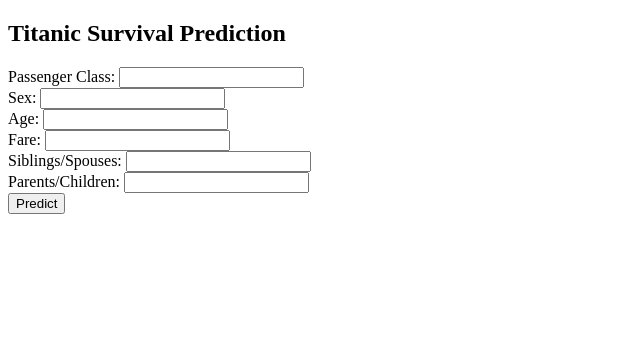
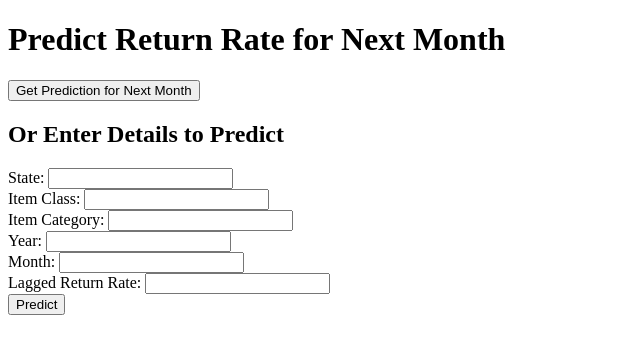
Before and after one commit to amanj0214/Data_Science_Project, a Flask app: page / in a window 1280 px wide. Shown: the top 354 px of the page, without its empty margins (0-640 px from the left). Run offline with Flask 3, Linux system fonts and the light colour scheme.

Commit message:
Update index.html

```diff
--- a/app/templates/index.html
+++ b/app/templates/index.html
@@ -1,36 +1,71 @@
+<!-- templates/index.html -->
 <!DOCTYPE html>
 <html lang="en">
 <head>
     <meta charset="UTF-8">
     <meta name="viewport" content="width=device-width, initial-scale=1.0">
-    <title>Titanic Survival Prediction</title>
+    <title>Return Rate Prediction</title>
 </head>
 <body>
-    <h2>Titanic Survival Prediction</h2>
-    <form action="/predict" method="POST">
-        <label for="Pclass">Passenger Class:</label>
-        <input type="text" id="Pclass" name="Pclass"><br>
+    <h1>Predict Return Rate for Next Month</h1>
 
-        <label for="Sex">Sex:</label>
-        <input type="text" id="Sex" name="Sex"><br>
+    <!-- Button to get next month's prediction -->
+    <button onclick="predictNextMonth()">Get Prediction for Next Month</button>
+    <div id="next-month-results"></div>
 
-        <label for="Age">Age:</label>
-        <input type="text" id="Age" name="Age"><br>
+    <h2>Or Enter Details to Predict</h2>
+    <form id="predict-form">
+        <label for="ca_state">State:</label>
+        <input type="text" id="ca_state" name="ca_state" required><br>
 
-        <label for="Fare">Fare:</label>
-        <input type="text" id="Fare" name="Fare"><br>
+        <label for="i_class">Item Class:</label>
+        <input type="text" id="i_class" name="i_class" required><br>
 
-        <label for="SibSp">Siblings/Spouses:</label>
-        <input type="text" id="SibSp" name="SibSp"><br>
+        <label for="i_category">Item Category:</label>
+        <input type="text" id="i_category" name="i_category" required><br>
 
-        <label for="Parch">Parents/Children:</label>
-        <input type="text" id="Parch" name="Parch"><br>
+        <label for="d_year">Year:</label>
+        <input type="number" id="d_year" name="d_year" required><br>
 
-        <input type="submit" value="Predict">
+        <label for="d_moy">Month:</label>
+        <input type="number" id="d_moy" name="d_moy" required><br>
+
+        <label for="lag_1_return_rate">Lagged Return Rate:</label>
+        <input type="number" id="lag_1_return_rate" name="lag_1_return_rate" step="0.01" required><br>
+
+        <button type="button" onclick="submitPrediction()">Predict</button>
     </form>
 
-    {% if prediction_text %}
-        <h3>{{ prediction_text }}</h3>
-    {% endif %}
+    <div id="prediction-result"></div>
+
+    <script>
+        async function predictNextMonth() {
+            const response = await fetch('/predict_next_month');
+            const result = await response.json();
+            document.getElementById('next-month-results').innerText = JSON.stringify(result, null, 2);
+        }
+
+        async function submitPrediction() {
+            const formData = {
+                ca_state: document.getElementById('ca_state').value,
+                i_class: document.getElementById('i_class').value,
+                i_category: document.getElementById('i_category').value,
+                d_year: Number(document.getElementById('d_year').value),
+                d_moy: Number(document.getElementById('d_moy').value),
+                lag_1_return_rate: parseFloat(document.getElementById('lag_1_return_rate').value)
+            };
+
+            const response = await fetch('/predict', {
+                method: 'POST',
+                headers: {
+                    'Content-Type': 'application/json'
+                },
+                body: JSON.stringify(formData)
+            });
+
+            const result = await response.json();
+            document.getElementById('prediction-result').innerText = 'Predicted Return Rate: ' + result.predicted_return_rate;
+        }
+    </script>
 </body>
 </html>
```
